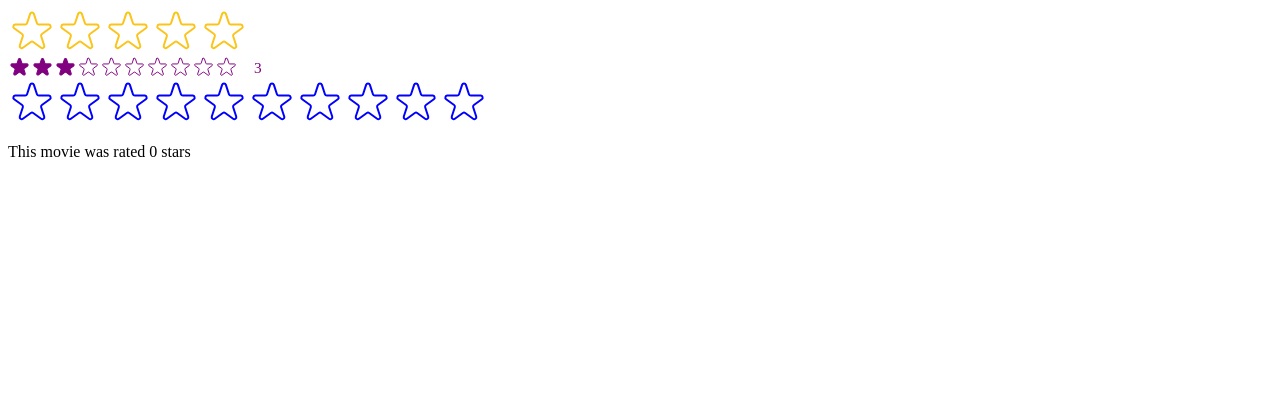
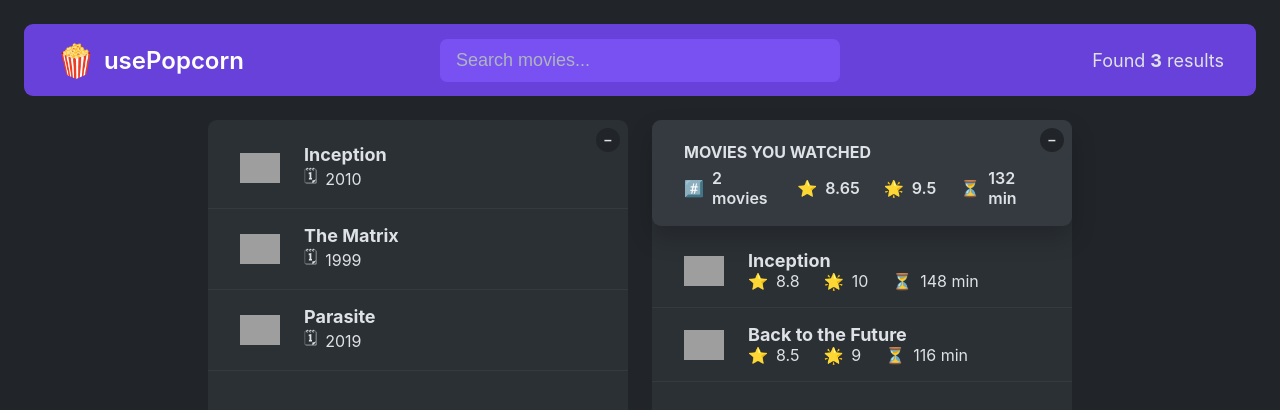
Before and after one commit to ishitaa-dhingra/use-popcorn, a React (Create React App) app: page / in a window 1280 px wide. Shown: the top 410 px of the page. Built offline with nearby package versions, Linux system fonts and the light colour scheme; grey boxes are pictures that could not be loaded.

Commit message:
moved star rating to codesandbox

```diff
--- a/src/StarRating.js
+++ /dev/null
@@ -1,111 +0,0 @@
-import { useState } from "react";
-import PropTypes from "prop-types";
-
-const containerStyle = {
-  display: "flex",
-  alignItems: "center",
-  gap: "16px",
-};
-const starcontainerStyle = {
-  display: "flex",
-};
-
-StarRating.propTypes = {
-  maxRating: PropTypes.number,
-  defaultRating: PropTypes.number,
-  color: PropTypes.string,
-  size: PropTypes.number,
-  messages: PropTypes.array,
-  onsetRating: PropTypes.func,
-};
-
-//--------------->we call this style outside so that it should not regenerate when called many times
-export default function StarRating({
-  maxRating = "10",
-  color = "#fcc419",
-  size = 48,
-  messages = [],
-  defaultRating = 0,
-  onsetRating,
-}) {
-  const [rating, setRating] = useState(defaultRating);
-  const [tempRating, settempRating] = useState(0);
-  function handleRating(rating) {
-    setRating(rating);
-    onsetRating(rating);
-  }
-
-  const textStyle = {
-    lineHeight: "1",
-    margin: "0",
-    color,
-    fontSize: `${size / 1.5}px`,
-  };
-  return (
-    <div style={containerStyle}>
-      <div style={starcontainerStyle}>
-        {Array.from({ length: maxRating }, (_, i) => (
-          <span>
-            <Star
-              key={i}
-              onRate={() => handleRating(i + 1)}
-              full={tempRating ? tempRating >= i + 1 : rating >= i + 1}
-              onHoverIn={() => settempRating(i + 1)}
-              onHoverOut={() => settempRating(0)}
-              color={color}
-              size={size}
-            />
-          </span>
-        ))}
-      </div>
-      <p style={textStyle}>
-        {messages.length === maxRating
-          ? messages[tempRating ? tempRating - 1 : rating - 1]
-          : tempRating || rating || ""}
-      </p>
-    </div>
-  );
-}
-
-function Star({ onRate, full, onHoverIn, onHoverOut, color, size }) {
-  const starStyle = {
-    width: `${size}px`,
-    height: `${size}px`,
-    display: "block",
-    cursor: "pointer",
-  };
-  return (
-    <span
-      role="button"
-      style={starStyle}
-      onClick={onRate}
-      onMouseEnter={onHoverIn}
-      onMouseLeave={onHoverOut}
-    >
-      {full ? (
-        <svg
-          xmlns="http://www.w3.org/2000/svg"
-          viewBox="0 0 20 20"
-          fill={color}
-          stroke={color}
-        >
-          <path d="M9.049 2.927c.3-.921 1.603-.921 1.902 0l1.07 3.292a1 1 0 00.95.69h3.462c.969 0 1.371 1.24.588 1.81l-2.8 2.034a1 1 0 00-.364 1.118l1.07 3.292c.3.921-.755 1.688-1.54 1.118l-2.8-2.034a1 1 0 00-1.175 0l-2.8 2.034c-.784.57-1.838-.197-1.539-1.118l1.07-3.292a1 1 0 00-.364-1.118L2.98 8.72c-.783-.57-.38-1.81.588-1.81h3.461a1 1 0 00.951-.69l1.07-3.292z" />
-        </svg>
-      ) : (
-        <svg
-          xmlns="http://www.w3.org/2000/svg"
-          fill="none"
-          viewBox="0 0 24 24"
-          stroke={color}
-        >
-          <path
-            strokeLinecap="round"
-            strokeLinejoin="round"
-            strokeWidth="{2}"
-            d="M11.049 2.927c.3-.921 1.603-.921 1.902 0l1.519 4.674a1 1 0 00.95.69h4.915c.969 0 1.371 1.24.588 1.81l-3.976 2.888a1 1 0 00-.363 1.118l1.518 4.674c.3.922-.755 1.688-1.538 1.118l-3.976-2.888a1 1 0 00-1.176 0l-3.976 2.888c-.783.57-1.838-.197-1.538-1.118l1.518-4.674a1 1 0 00-.363-1.118l-3.976-2.888c-.784-.57-.38-1.81.588-1.81h4.914a1 1 0 00.951-.69l1.519-4.674z"
-          />
-        </svg>
-      )}
-    </span>
-  );
-}
--- a/src/index.js
+++ b/src/index.js
@@ -1,29 +1,11 @@
 import React from "react";
 import ReactDOM from "react-dom/client";
-// import "./index.css";
-// import App from "./App";
-import StarRating from "./StarRating";
-import { useState } from "react";
-
-function Test() {
-  const [movieRating, setMovierating] = useState(0);
-  return (
-    <div>
-      <StarRating color="blue" maxrating={10} onsetRating={setMovierating} />
-      <p>This movie was rated {movieRating} stars</p>
-    </div>
-  );
-}
+import "./index.css";
+import App from "./App";
 
 const root = ReactDOM.createRoot(document.getElementById("root"));
 root.render(
   <React.StrictMode>
-    {/* <App /> */}
-    <StarRating
-      maxRating={5}
-      messages={["Terrible", "Bad", "Okay", "Good", "Amazing"]}
-    />
-    <StarRating size={23} color="purple" defaultRating={3} />
-    <Test />
+    <App />
   </React.StrictMode>
 );
```
